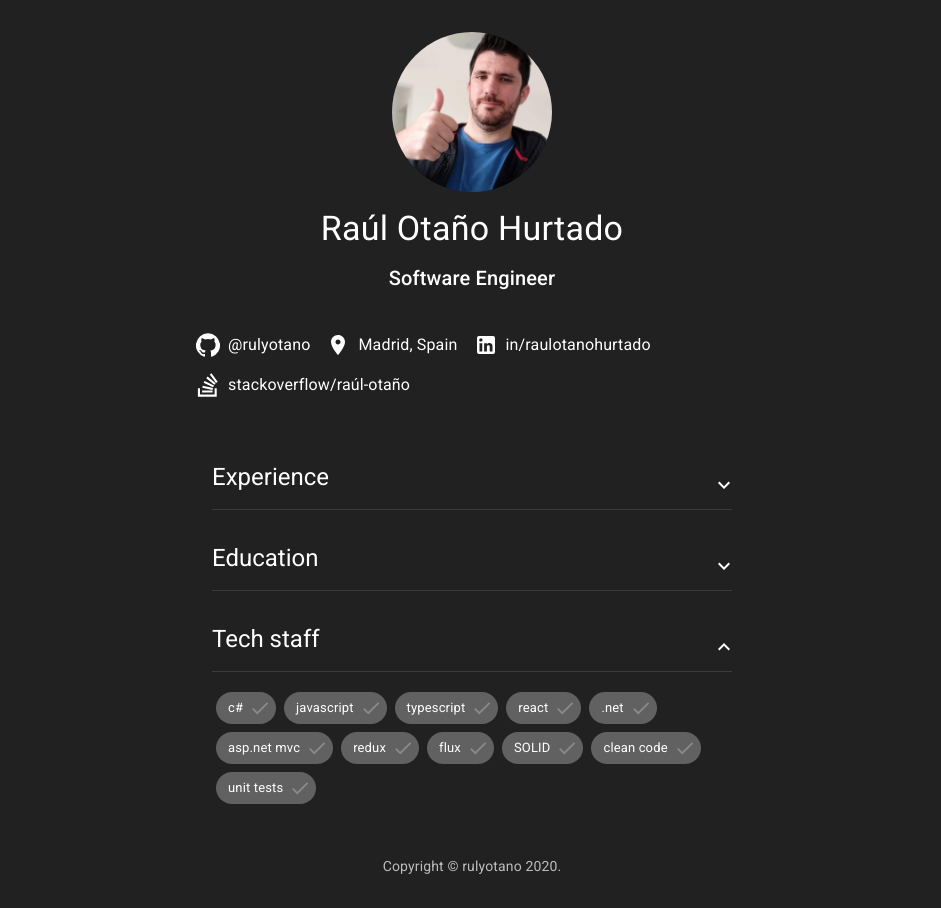
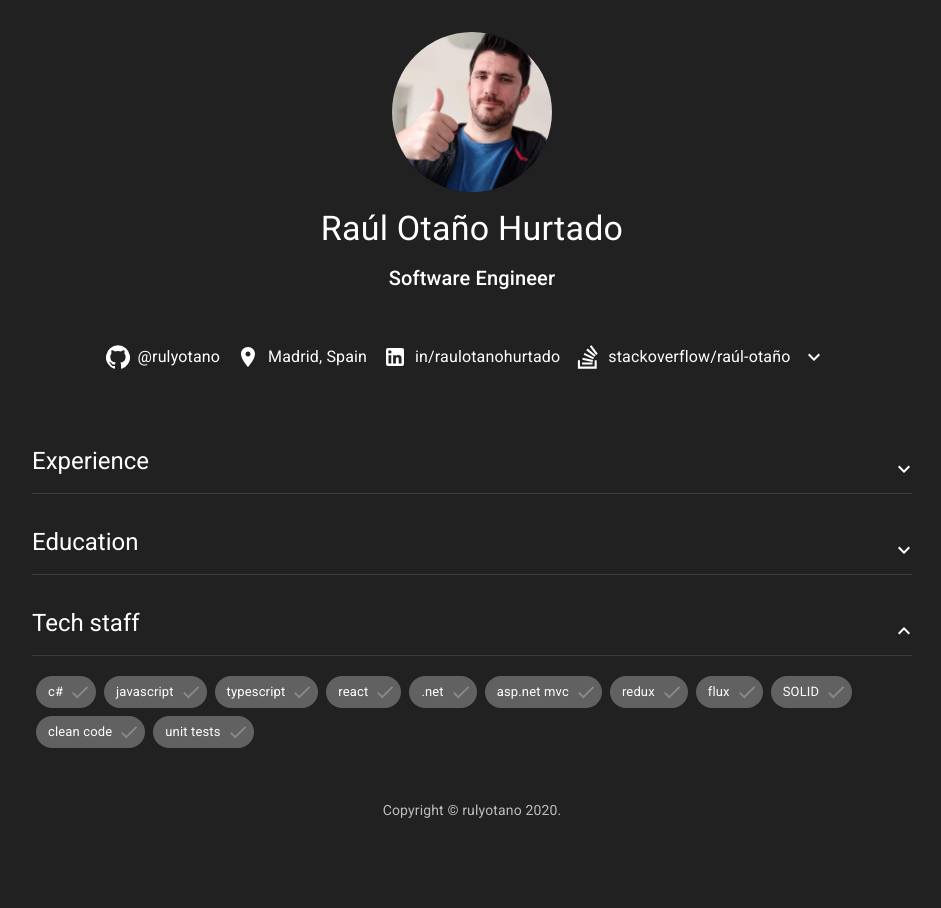
Before and after one commit to rulyotano/mui-profile, a Next.js app: page / in a window 1280 px wide. Shown: the whole page, without its empty margins (168-1109 px from the left). After the commit the page ends 852 px from the top, so only its background shows below. Built offline with nearby package versions, Linux system fonts and the light colour scheme.

Commit message:
Changed breakepoints and improve reference icon

```diff
--- a/pages/index.tsx
+++ b/pages/index.tsx
@@ -25,7 +25,7 @@ export default function Index() {
   const role = settings.role;
 
   return (
-    <Container maxWidth="sm">
+    <Container maxWidth="md">
       <Box my={4} display="flex" flexDirection="column" alignItems="center">
         <Avatar imgSrc={imageSrc} imgAlt={name} />
         <Box m={1} />
@@ -38,7 +38,7 @@ export default function Index() {
         <Box m={2} />
 
         <Box display="flex" flexDirection="row" alignItems="center">
-          <Grid container spacing={2}>
+          <Grid container spacing={2} alignItems="flex-start">
             <Grid item>
               <ReferenceIcon icon={GitHubIcon} description="@rulyotano" href="https://github.com/rulyotano" />
             </Grid>
@@ -49,9 +49,7 @@ export default function Index() {
               <ReferenceIcon icon={LinkedIn} description="in/raulotanohurtado" href="https://www.linkedin.com/in/raulotanohurtado/" />
             </Grid>
             <Grid item>
-              <Tooltip title={<StackOverflowItem />} interactive arrow>
-                <div><ReferenceIcon icon={StackOverflowIcon} description="stackoverflow/raúl-otaño" href="https://stackoverflow.com/users/1655482/ra%c3%bal-ota%c3%b1o" /></div>
-              </Tooltip>
+              <ReferenceIcon icon={StackOverflowIcon} description="stackoverflow/raúl-otaño" href="https://stackoverflow.com/users/1655482/ra%c3%bal-ota%c3%b1o" expandContent={<StackOverflowItem />} />
             </Grid>
           </Grid>
         </Box>
--- a/src/components/DataItem.tsx
+++ b/src/components/DataItem.tsx
@@ -2,6 +2,7 @@ import React from 'react';
 import clsx from 'clsx';
 import { makeStyles } from '@material-ui/core/styles';
 import Card from '@material-ui/core/Card';
+import Hidden from '@material-ui/core/Hidden';
 import CardActionArea from '@material-ui/core/CardActionArea';
 import CardActions from '@material-ui/core/CardActions';
 import CardContent from '@material-ui/core/CardContent';
@@ -12,6 +13,7 @@ import ExpandButton from './ExpandButton';
 
 export default function DataItem({ image = null, title = "", subtitle = "", content = null }) {
   const classes = useStyles();
+  const [isExpanded, setIsExpanded] = React.useState(false)
 
   return (
     <Card className={classes.root}>
@@ -23,30 +25,41 @@ export default function DataItem({ image = null, title = "", subtitle = "", cont
         title={title}
         className={classes.image}
       />
-      <CardContent className={classes.content}>
-        <Typography gutterBottom variant="h6" component="h2" noWrap>
-          {title}
-        </Typography>
-        <Typography variant="body2" color="textSecondary" component="p" noWrap>
-          {subtitle}
-        </Typography>
-      </CardContent>
-      <CardActions>
-        <ExpandButton />
-      </CardActions>
+      <Hidden xsDown>
+        <Content classes={classes} title={title} subtitle={subtitle} />
+      </Hidden>
+
+      <Actions isExpanded={isExpanded} setIsExpanded={setIsExpanded} />
     </Card>
   );
+}
+
+const Content = ({ classes, title, subtitle }) => {
+  return (<CardContent className={classes.content}>
+    <Typography gutterBottom variant="h6" component="h2" noWrap>
+      {title}
+    </Typography>
+    <Typography variant="body2" color="textSecondary" component="p" noWrap>
+      {subtitle}
+    </Typography>
+  </CardContent>)
+}
+
+const Actions = ({ isExpanded, setIsExpanded }) => {
+  return (<CardActions>
+    <ExpandButton expanded={isExpanded} onClick={() => setIsExpanded(!isExpanded)} />
+  </CardActions>)
 }
 
 const useStyles = makeStyles((theme) => ({
   root: {
     width: "100%",
-    height: 100,
     display: "flex",
     justifyContent: "space-between"
   },
   content: {
-    flexBasis: "auto"
+    flexGrow: 1,
+    overflow: "hidden"
   },
   image: {
     width: 150
--- a/src/components/ReferenceIcon.tsx
+++ b/src/components/ReferenceIcon.tsx
@@ -3,18 +3,36 @@ import { makeStyles } from '@material-ui/core/styles';
 import Box from '@material-ui/core/Box';
 import Link from '@material-ui/core/Link';
 import Typography from '@material-ui/core/Typography';
+import ExpandButton from './ExpandButton';
+import Collapse from '@material-ui/core/Collapse';
 
-export default function ReferenceIcon({ icon: Icon, description = "", href = "" }) {
+interface ReferenceIconProps {
+  icon?: any,
+  description?: any,
+  href?: string,
+  expandContent?: any,
+}
+
+export default function ReferenceIcon({ icon: Icon, description = "", href = "", expandContent }: ReferenceIconProps) {
   const classes = useStyles();
+  const [isExpanded, setIsExpanded] = React.useState(false);
 
   return (
-    <Box display="flex" flexDirection="row" alignItems="center">
+    <>
+      <Box display="flex" flexDirection="row" alignItems="center" height={48}>
         <Icon />
         <Box ml={1} />
         <Typography>
           {href ? <Link href={href} color="inherit">{description}</Link> : description}
         </Typography>
+        {expandContent ? <ExpandButton expanded={isExpanded} onClick={() => setIsExpanded(!isExpanded)} /> : null}
       </Box>
+      <Collapse in={isExpanded} timeout="auto" unmountOnExit>
+        <Box display="flex" flexDirection="row" alignItems="center">
+          {expandContent}
+        </Box>
+      </Collapse>
+    </>
   );
 }
 
--- a/src/theme/black-theme.ts
+++ b/src/theme/black-theme.ts
@@ -9,6 +9,15 @@ const theme = createMuiTheme({
         default: grey[900]
     }
   },
+  breakpoints: {
+    values: {
+      xs: 0,
+      sm: 500,
+      md: 960,
+      lg: 1280,
+      xl: 1920,
+    },
+  },
 });
 
 export default theme;
```
Lines whose indentation alone changed are shown as unchanged.
